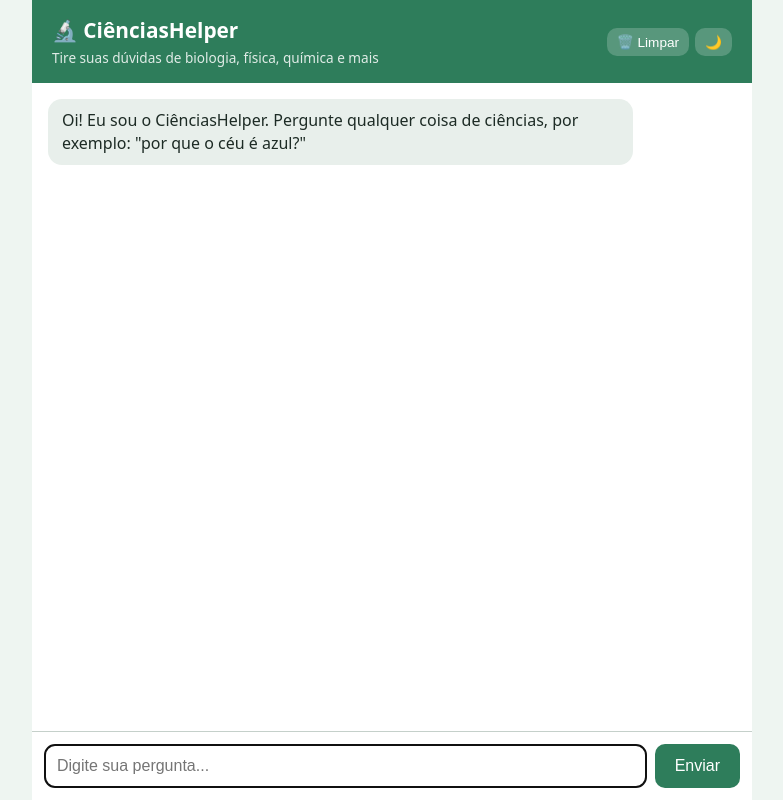
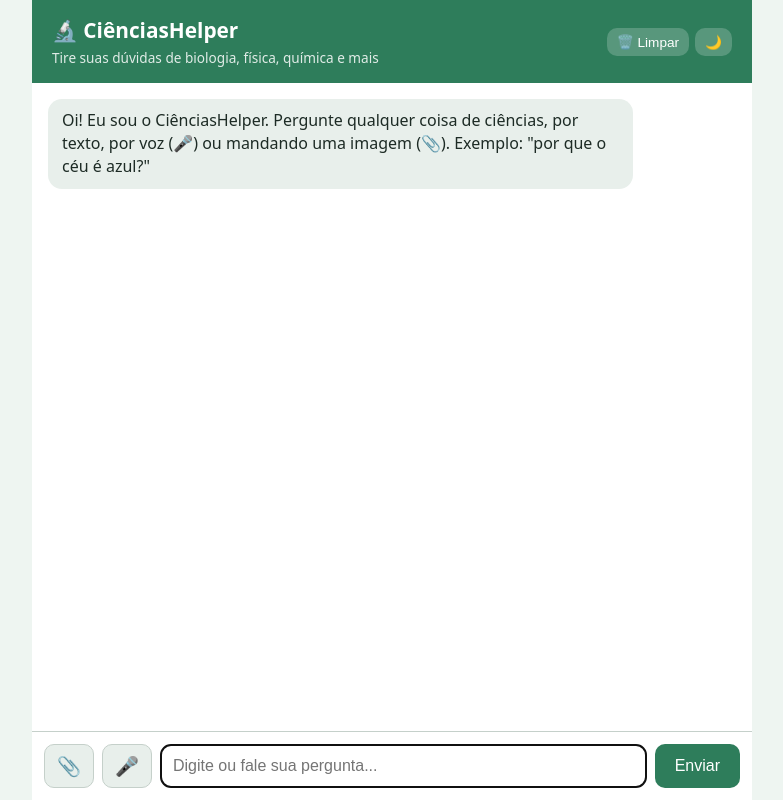
Before and after one commit to zaquinsantos10-arch/CienciasHelper, a Flask app: page / in a window 1280 px wide. Shown: the whole page, without its empty margins (248-1031 px from the left). Run offline with Flask 3, Linux system fonts and the light colour scheme.

Commit message:
Update index.html

```diff
--- a/templates/index.html
+++ b/templates/index.html
@@ -30,21 +30,30 @@
     header h1 { margin: 0; font-size: 1.3rem; }
     header p { margin: 4px 0 0; font-size: .85rem; opacity: .85; }
     .acoes { display: flex; gap: 6px; }
-    .acoes button {
-      padding: 6px 10px; background: rgba(255,255,255,.2); font-size: .85rem;
-    }
+    .acoes button { padding: 6px 10px; background: rgba(255,255,255,.2); font-size: .85rem; }
     #conversa { flex: 1; overflow-y: auto; padding: 16px; display: flex; flex-direction: column; gap: 10px; }
     .msg { max-width: 85%; padding: 10px 14px; border-radius: 14px; line-height: 1.45; white-space: pre-wrap; }
+    .msg img { display: block; max-width: 100%; max-height: 220px; border-radius: 8px; margin-bottom: 6px; }
     .user { align-self: flex-end; background: var(--verde); color: #fff; }
     .bot { align-self: flex-start; background: var(--balao-bot); }
     .erro { background: var(--erro); }
+
+    #previa { display: none; padding: 8px 12px 0; align-items: center; gap: 8px; font-size: .85rem; }
+    #previa img { height: 56px; border-radius: 8px; border: 1px solid var(--borda); }
+    #previa button { background: transparent; color: var(--texto); padding: 4px 8px; border: 1px solid var(--borda); }
+
     form { display: flex; gap: 8px; padding: 12px; border-top: 1px solid var(--borda); }
-    input {
-      flex: 1; padding: 12px; border: 1px solid var(--borda); border-radius: 10px;
+    input[type="text"] {
+      flex: 1; min-width: 0; padding: 12px; border: 1px solid var(--borda); border-radius: 10px;
       font-size: 1rem; background: var(--painel); color: var(--texto);
     }
     button { padding: 0 20px; border: 0; border-radius: 10px; background: var(--verde); color: #fff; font-size: 1rem; cursor: pointer; }
     button:disabled { opacity: .5; cursor: wait; }
+    .icone {
+      padding: 0 12px; background: var(--balao-bot); color: var(--texto);
+      border: 1px solid var(--borda); font-size: 1.2rem;
+    }
+    .icone.gravando { background: #d94040; color: #fff; }
   </style>
 </head>
 <body>
@@ -62,8 +71,17 @@
 
   <div id="conversa"></div>
 
+  <div id="previa">
+    <img id="previa-img" alt="Imagem escolhida">
+    <span>Imagem pronta para enviar</span>
+    <button id="tirar-imagem" type="button">✕ Remover</button>
+  </div>
+
   <form id="form">
-    <input id="campo" placeholder="Digite sua pergunta..." autocomplete="off" required>
+    <input id="arquivo" type="file" accept="image/*" hidden>
+    <button id="anexar" class="icone" type="button" title="Enviar uma imagem">📎</button>
+    <button id="mic" class="icone" type="button" title="Perguntar por voz">🎤</button>
+    <input id="campo" type="text" placeholder="Digite ou fale sua pergunta..." autocomplete="off">
     <button id="botao">Enviar</button>
   </form>
 </main>
@@ -75,10 +93,16 @@
   const botao = document.getElementById("botao");
   const botaoLimpar = document.getElementById("limpar");
   const botaoTema = document.getElementById("tema");
+  const botaoMic = document.getElementById("mic");
+  const botaoAnexar = document.getElementById("anexar");
+  const inputArquivo = document.getElementById("arquivo");
+  const previa = document.getElementById("previa");
+  const previaImg = document.getElementById("previa-img");
   const raiz = document.documentElement;
 
-  const BOAS_VINDAS = 'Oi! Eu sou o CiênciasHelper. Pergunte qualquer coisa de ciências, por exemplo: "por que o céu é azul?"';
+  const BOAS_VINDAS = 'Oi! Eu sou o CiênciasHelper. Pergunte qualquer coisa de ciências, por texto, por voz (🎤) ou mandando uma imagem (📎). Exemplo: "por que o céu é azul?"';
   let historico = [];
+  let imagemAtual = null; // imagem escolhida, em base64
 
   // ---------- tema claro/escuro ----------
   function aplicarTema(tema) {
@@ -97,11 +121,100 @@
     try { localStorage.setItem("tema", novo); } catch (e) {}
   });
 
+  // ---------- pergunta por voz ----------
+  const Reconhecimento = window.SpeechRecognition || window.webkitSpeechRecognition;
+  let reconhecedor = null;
+  let gravando = false;
+
+  if (!Reconhecimento) {
+    botaoMic.style.display = "none"; // navegador sem suporte (ex: Firefox)
+  } else {
+    reconhecedor = new Reconhecimento();
+    reconhecedor.lang = "pt-BR";
+    reconhecedor.interimResults = true;
+
+    reconhecedor.onresult = (e) => {
+      campo.value = Array.from(e.results).map((r) => r[0].transcript).join("");
+    };
+    reconhecedor.onend = () => {
+      gravando = false;
+      botaoMic.classList.remove("gravando");
+      campo.focus();
+    };
+    reconhecedor.onerror = (e) => {
+      if (e.error === "not-allowed" || e.error === "service-not-allowed") {
+        alert("Preciso da permissão do microfone. Libere no cadeado ao lado do endereço do site.");
+      }
+    };
+
+    botaoMic.addEventListener("click", () => {
+      if (gravando) {
+        reconhecedor.stop();
+        return;
+      }
+      campo.value = "";
+      gravando = true;
+      botaoMic.classList.add("gravando");
+      try { reconhecedor.start(); } catch (e) {}
+    });
+  }
+
+  // ---------- envio de imagem ----------
+  // reduz a foto antes de mandar, pra não pesar e passar do limite do servidor
+  function reduzirImagem(arquivo) {
+    return new Promise((resolve, reject) => {
+      const leitor = new FileReader();
+      leitor.onerror = () => reject(new Error("Não consegui ler a imagem."));
+      leitor.onload = () => {
+        const img = new Image();
+        img.onerror = () => reject(new Error("Esse arquivo não parece ser uma imagem."));
+        img.onload = () => {
+          const MAX = 1024;
+          const escala = Math.min(1, MAX / Math.max(img.width, img.height));
+          const canvas = document.createElement("canvas");
+          canvas.width = Math.round(img.width * escala);
+          canvas.height = Math.round(img.height * escala);
+          canvas.getContext("2d").drawImage(img, 0, 0, canvas.width, canvas.height);
+          resolve(canvas.toDataURL("image/jpeg", 0.85));
+        };
+        img.src = leitor.result;
+      };
+      leitor.readAsDataURL(arquivo);
+    });
+  }
+
+  function tirarImagem() {
+    imagemAtual = null;
+    inputArquivo.value = "";
+    previa.style.display = "none";
+  }
+
+  botaoAnexar.addEventListener("click", () => inputArquivo.click());
+  document.getElementById("tirar-imagem").addEventListener("click", tirarImagem);
+
+  inputArquivo.addEventListener("change", async () => {
+    const arquivo = inputArquivo.files[0];
+    if (!arquivo) return;
+    try {
+      imagemAtual = await reduzirImagem(arquivo);
+      previaImg.src = imagemAtual;
+      previa.style.display = "flex";
+    } catch (err) {
+      alert(err.message);
+      tirarImagem();
+    }
+  });
+
   // ---------- conversa ----------
-  function adicionar(texto, classe) {
+  function adicionar(texto, classe, imagem) {
     const div = document.createElement("div");
     div.className = "msg " + classe;
-    div.textContent = texto;
+    if (imagem) {
+      const img = document.createElement("img");
+      img.src = imagem;
+      div.appendChild(img);
+    }
+    div.appendChild(document.createTextNode(texto));
     conversa.appendChild(div);
     conversa.scrollTop = conversa.scrollHeight;
     return div;
@@ -110,6 +223,7 @@
   function limparConversa() {
     historico = [];
     conversa.innerHTML = "";
+    tirarImagem();
     adicionar(BOAS_VINDAS, "bot");
     campo.focus();
   }
@@ -119,12 +233,17 @@
 
   form.addEventListener("submit", async (e) => {
     e.preventDefault();
-    const pergunta = campo.value.trim();
-    if (!pergunta) return;
+    if (gravando) reconhecedor.stop();
 
-    adicionar(pergunta, "user");
+    let pergunta = campo.value.trim();
+    if (!pergunta && !imagemAtual) return;
+    if (!pergunta) pergunta = "Explique o que aparece nesta imagem.";
+
+    const imagem = imagemAtual;
+    adicionar(pergunta, "user", imagem);
     historico.push({ role: "user", content: pergunta });
     campo.value = "";
+    tirarImagem();
     botao.disabled = true;
     botaoLimpar.disabled = true;
     const balao = adicionar("Pensando...", "bot");
@@ -133,7 +252,7 @@
       const r = await fetch("/chat", {
         method: "POST",
         headers: { "Content-Type": "application/json" },
-        body: JSON.stringify({ mensagens: historico }),
+        body: JSON.stringify({ mensagens: historico, imagem: imagem }),
       });
 
       if (!r.ok) {
@@ -149,7 +268,6 @@
         const { done, value } = await leitor.read();
         if (done) break;
         texto += decoder.decode(value, { stream: true });
-        if (texto.includes("[[ERRO]]")) throw new Error("Deu ruim ao falar com a IA. Tente de novo.");
         balao.textContent = texto;
         conversa.scrollTop = conversa.scrollHeight;
       }
```
